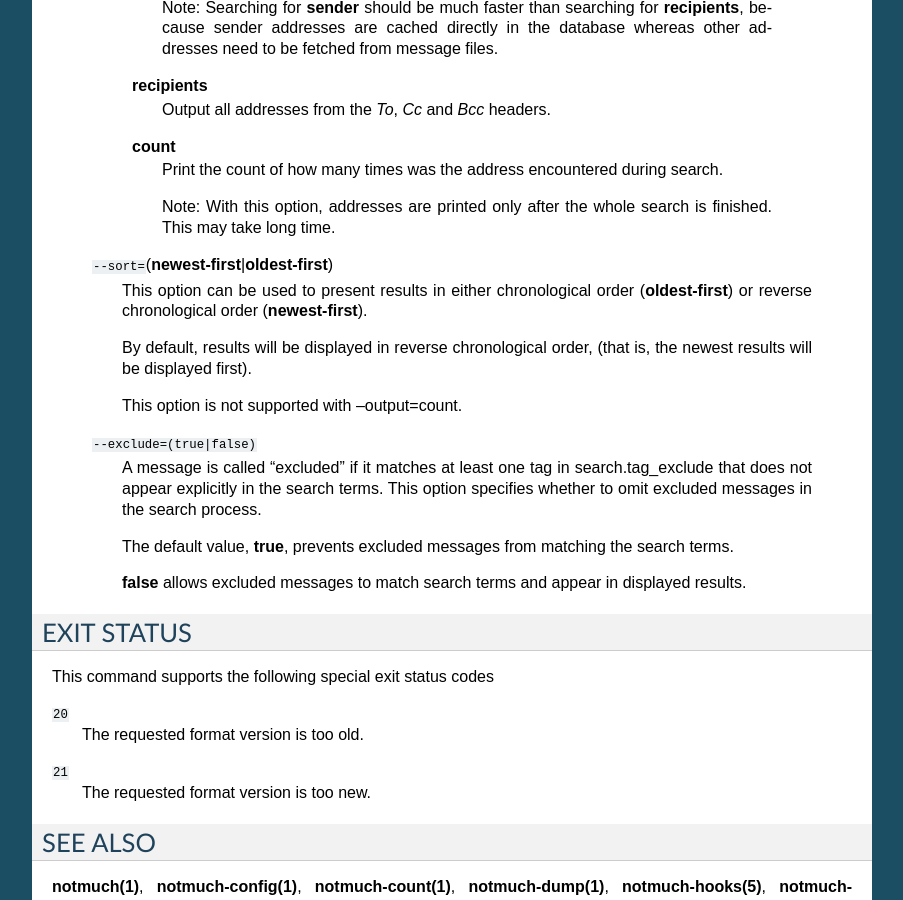
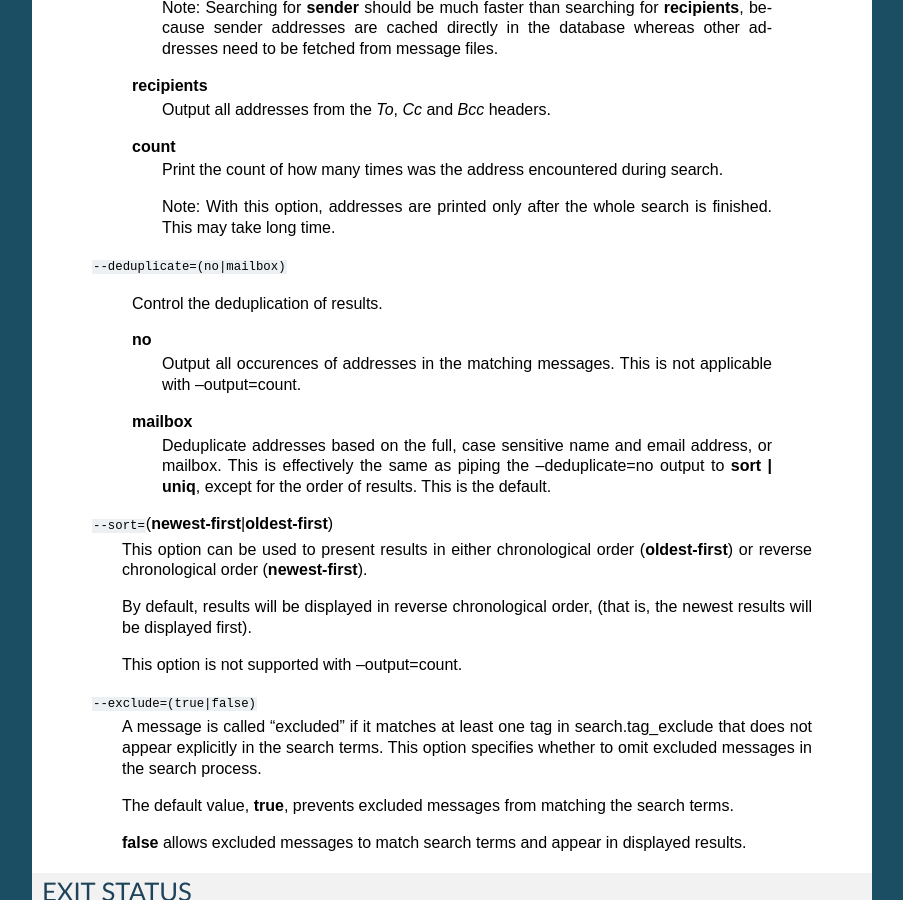
Before and after one commit to notmuch/notmuch, a Sphinx documentation site: the page built from doc/man1/notmuch-address.rst, in a window 1280 px wide and 900 px high, scrolled down 721 px. Shown: the whole window, without its empty margins (198-1101 px from the left). Built offline with Sphinx 7.4.7, drawn with Linux system fonts in a browser that asks for light colours; the version number is read from the project's files by our own code.

Commit message:
man: document notmuch address --deduplicate=(no|mailbox) option
Document the deduplication of results.

```diff
--- a/doc/man1/notmuch-address.rst
+++ b/doc/man1/notmuch-address.rst
@@ -55,6 +55,21 @@
             Note: With this option, addresses are printed only after
             the whole search is finished. This may take long time.
 
+    ``--deduplicate=(no|mailbox)``
+
+        Control the deduplication of results.
+
+        **no**
+            Output all occurences of addresses in the matching
+            messages. This is not applicable with --output=count.
+
+        **mailbox**
+	    Deduplicate addresses based on the full, case sensitive
+	    name and email address, or mailbox. This is effectively
+	    the same as piping the --deduplicate=no output to **sort |
+	    uniq**, except for the order of results. This is the
+	    default.
+
     ``--sort=``\ (**newest-first**\ \|\ **oldest-first**)
         This option can be used to present results in either
         chronological order (**oldest-first**) or reverse chronological
```
